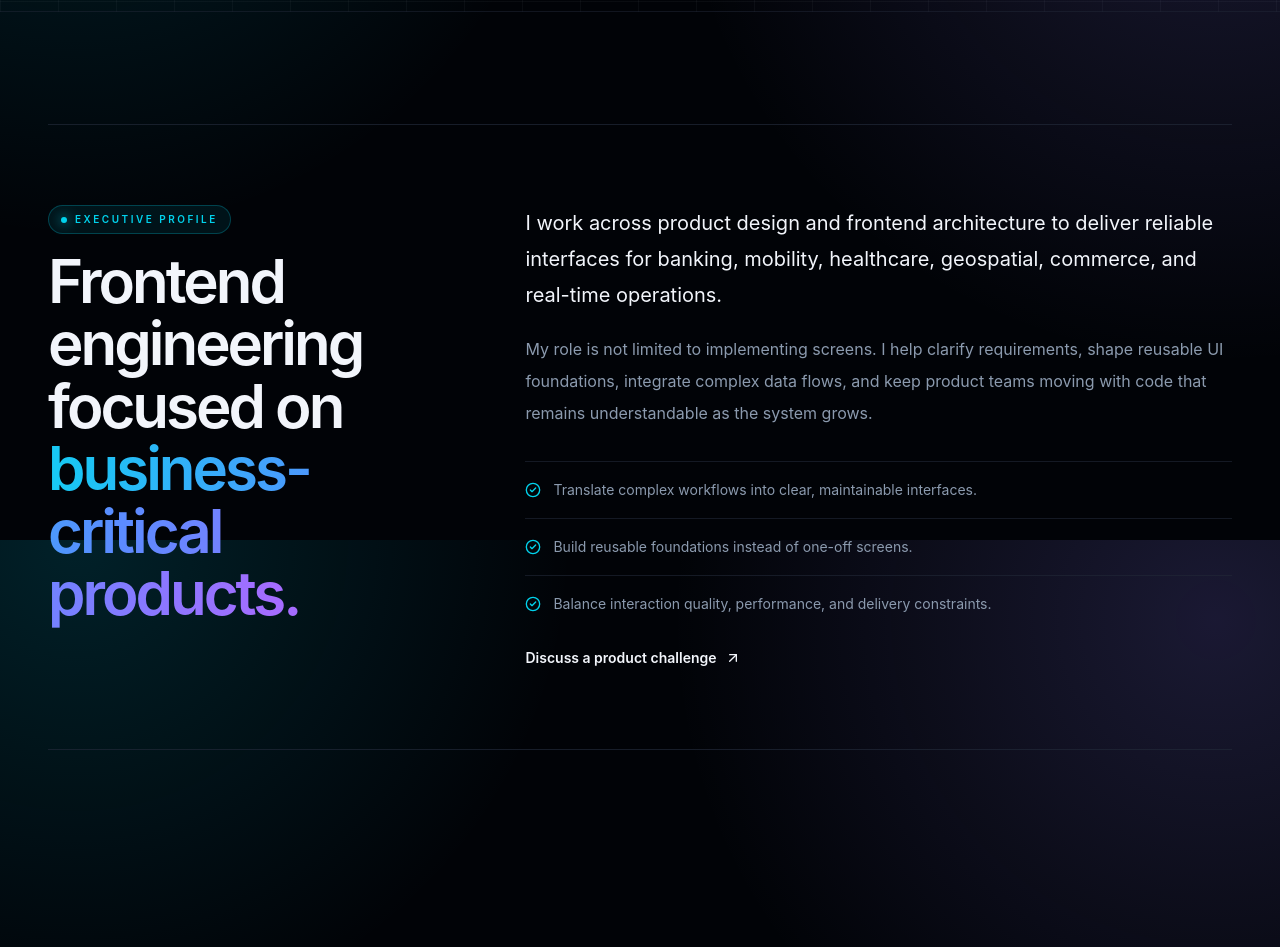
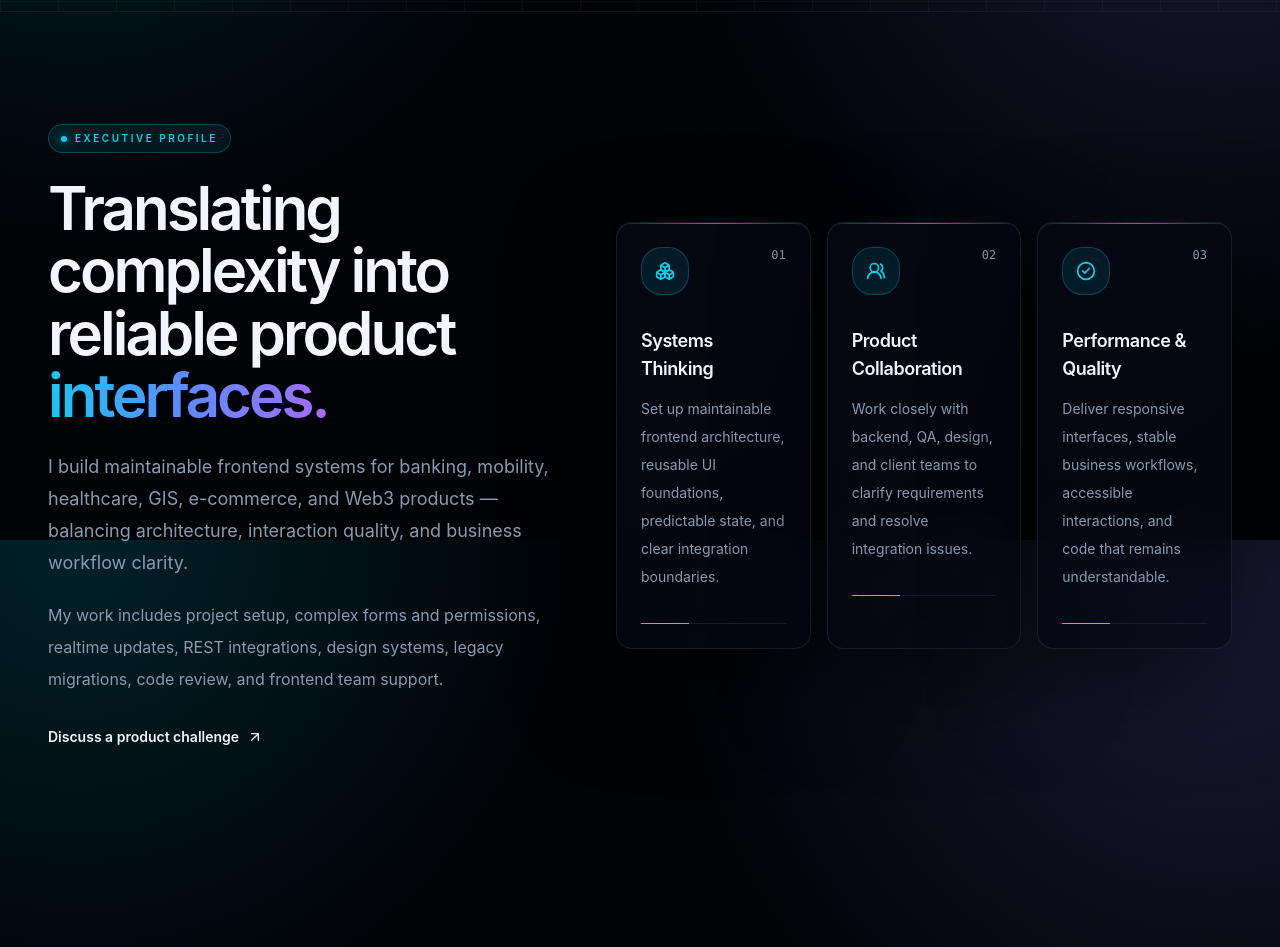
Before and after one commit to Truong2/portfolio, a Next.js app: page / in a window 1280 px wide. Shown: the part 1060-2007 px from the top of the page. Built offline with nearby package versions, Linux system fonts and the light colour scheme; no server answers.

Commit message:
feat: redesign executive profile section

```diff
--- a/src/components/sections/about-section.tsx
+++ b/src/components/sections/about-section.tsx
@@ -1,48 +1,49 @@
-import { ArrowUpRight, CheckCircle2 } from "lucide-react";
+import { ArrowUpRight, Boxes, CheckCircle2, UsersRound } from "lucide-react";
 
 import { RevealOnScroll } from "@/components/reveal-on-scroll";
 import { personalInfo } from "@/data/profile";
 
-const operatingPrinciples = [
-  "Translate complex workflows into clear, maintainable interfaces.",
-  "Build reusable foundations instead of one-off screens.",
-  "Balance interaction quality, performance, and delivery constraints.",
+const principles = [
+  {
+    title: "Systems Thinking",
+    description:
+      "Set up maintainable frontend architecture, reusable UI foundations, predictable state, and clear integration boundaries.",
+    icon: Boxes,
+  },
+  {
+    title: "Product Collaboration",
+    description:
+      "Work closely with backend, QA, design, and client teams to clarify requirements and resolve integration issues.",
+    icon: UsersRound,
+  },
+  {
+    title: "Performance & Quality",
+    description:
+      "Deliver responsive interfaces, stable business workflows, accessible interactions, and code that remains understandable.",
+    icon: CheckCircle2,
+  },
 ] as const;
 
 export function AboutSection() {
   return (
     <section id="about" className="section-shell scroll-mt-20">
-      <div className="grid gap-10 border-y border-border/70 py-14 lg:grid-cols-[0.72fr_1.28fr] lg:gap-20 lg:py-20">
+      <div className="grid gap-12 lg:grid-cols-[0.9fr_1.1fr] lg:items-center lg:gap-16">
         <RevealOnScroll>
           <div>
-            <p className="section-kicker">Executive profile</p>
-            <h2 className="section-title mt-4">
-              Frontend engineering focused on <span className="text-gradient">business-critical products.</span>
+            <p className="section-kicker">Executive Profile</p>
+            <h2 className="section-title mt-6">
+              Translating complexity into reliable product <span className="text-gradient">interfaces.</span>
             </h2>
-          </div>
-        </RevealOnScroll>
-
-        <RevealOnScroll delay={0.08}>
-          <div className="max-w-3xl">
-            <p className="text-lg leading-8 text-foreground sm:text-xl sm:leading-9">
-              I work across product design and frontend architecture to deliver reliable interfaces
-              for banking, mobility, healthcare, geospatial, commerce, and real-time operations.
+            <p className="mt-6 max-w-2xl text-base leading-8 text-muted-foreground sm:text-lg">
+              I build maintainable frontend systems for banking, mobility, healthcare, GIS,
+              e-commerce, and Web3 products — balancing architecture, interaction quality, and
+              business workflow clarity.
             </p>
-            <p className="mt-5 text-base leading-8 text-muted-foreground">
-              My role is not limited to implementing screens. I help clarify requirements, shape
-              reusable UI foundations, integrate complex data flows, and keep product teams moving
-              with code that remains understandable as the system grows.
+            <p className="mt-5 max-w-2xl text-base leading-8 text-muted-foreground">
+              My work includes project setup, complex forms and permissions, realtime updates,
+              REST integrations, design systems, legacy migrations, code review, and frontend team
+              support.
             </p>
-
-            <div className="mt-8 grid gap-4">
-              {operatingPrinciples.map((principle) => (
-                <div key={principle} className="flex items-start gap-3 border-t border-border/60 pt-4">
-                  <CheckCircle2 className="mt-1 size-4 shrink-0 text-accent" aria-hidden="true" />
-                  <p className="text-sm leading-6 text-muted-foreground">{principle}</p>
-                </div>
-              ))}
-            </div>
-
             <a
               href={`mailto:${personalInfo.email}`}
               className="mt-8 inline-flex items-center gap-2 text-sm font-semibold text-foreground transition-colors hover:text-accent focus-visible:outline-none focus-visible:ring-2 focus-visible:ring-ring"
@@ -52,6 +53,34 @@ export function AboutSection() {
             </a>
           </div>
         </RevealOnScroll>
+
+        <div className="grid gap-4 sm:grid-cols-3 lg:grid-cols-1 xl:grid-cols-3">
+          {principles.map((principle, index) => {
+            const Icon = principle.icon;
+            return (
+              <RevealOnScroll key={principle.title} delay={index * 0.07}>
+                <article className="enterprise-panel card-hover relative h-full overflow-hidden rounded-2xl p-6">
+                  <div className="absolute inset-x-0 top-0 h-px bg-gradient-to-r from-transparent via-accent/70 to-transparent" />
+                  <div className="flex items-start justify-between gap-4">
+                    <span className="flex size-12 items-center justify-center rounded-xl border border-accent/25 bg-accent/10 text-accent">
+                      <Icon className="size-5" aria-hidden="true" />
+                    </span>
+                    <span className="font-mono text-xs text-muted-foreground">0{index + 1}</span>
+                  </div>
+                  <h3 className="mt-8 text-lg font-semibold tracking-tight text-foreground">
+                    {principle.title}
+                  </h3>
+                  <p className="mt-3 text-sm leading-7 text-muted-foreground">
+                    {principle.description}
+                  </p>
+                  <div className="mt-8 h-px bg-border/70">
+                    <div className="h-px w-12 bg-gradient-to-r from-accent to-primary" />
+                  </div>
+                </article>
+              </RevealOnScroll>
+            );
+          })}
+        </div>
       </div>
     </section>
   );
```
